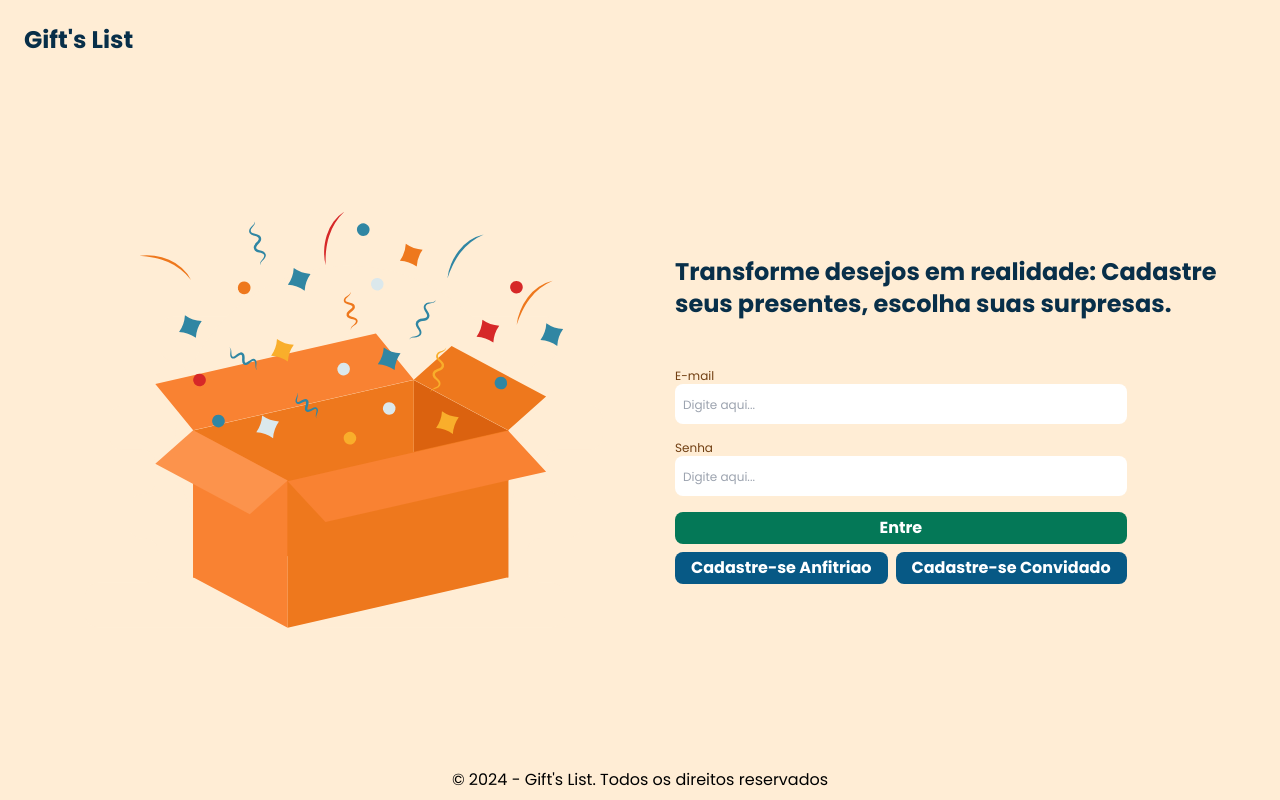
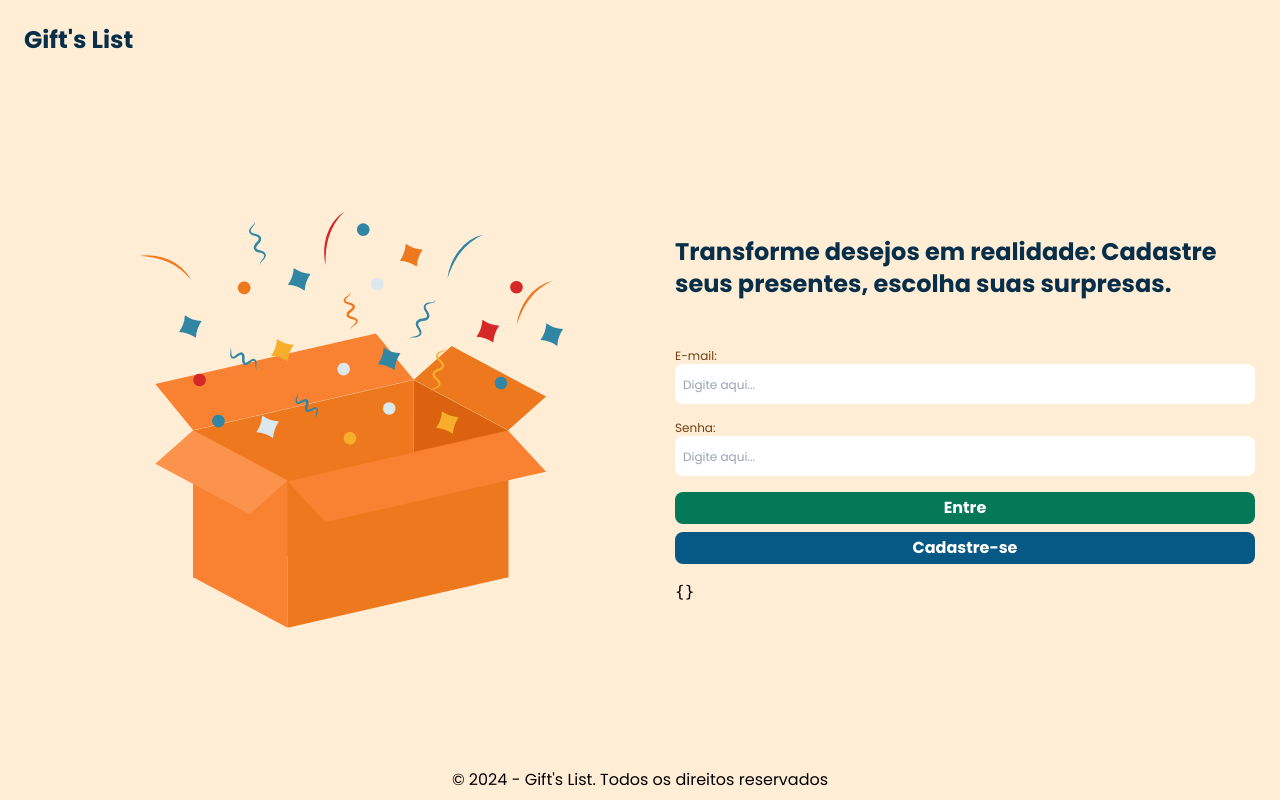
Before and after one commit to giftslist/gift-list-frontend, a Next.js app: page / in a window 1280 px wide. Built offline with nearby package versions, Linux system fonts and the light colour scheme.

Commit message:
feat: new register page, adjusting some parts

```diff
--- a/package.json
+++ b/package.json
@@ -13,6 +13,7 @@
     "next": "14.1.3",
     "react": "^18",
     "react-dom": "^18",
+    "react-hook-form": "^7.51.1",
     "tailwind-merge": "^2.2.2",
     "tailwind-variants": "^0.2.1"
   },
--- a/src/app/page.tsx
+++ b/src/app/page.tsx
@@ -1,46 +1,36 @@
 "use client";
 
-import { ChangeEvent, useState } from "react";
 import { GiftHome } from "../assets/images/gift-home";
 import { api } from "@api";
-import { Input, Template } from "@components";
+import { Template } from "@components";
+import { useForm } from "react-hook-form";
+import Link from "next/link";
 
-interface User {
+interface Login {
 	email: string;
 	password: string;
 }
 
 export default function Page() {
-	const [user, setUser] = useState<User>({
-		email: "",
-		password: "",
+	const { watch, register, handleSubmit, formState } = useForm<Login>({
+		mode: "all",
 	});
 
-	const handleEmail = (event: ChangeEvent<HTMLInputElement>) => {
-		setUser((prevUser) => ({
-			...prevUser,
-			email: event?.target.value,
-		}));
-	};
+	async function submitForm(credentials: Login) {
+		console.log(credentials);
 
-	const handlePassword = (event: ChangeEvent<HTMLInputElement>) => {
-		setUser((prevUser) => ({
-			...prevUser,
-			password: event?.target.value,
-		}));
-	};
-
-	const handleLogin = async () => {
-		try {
-			const { data } = await api.post("users/login", {
-				...user,
+		await api
+			.post("users/login", {
+				...credentials,
+			})
+			.then((response) => response.data)
+			.then((data) => {
+				alert(`ID: ${data.id}\nNome: ${data.name}\nEmail: ${data.email}`);
+			})
+			.catch((error) => {
+				alert(error?.response?.data?.message || "Erro ao logar");
 			});
-
-			alert(`ID: ${data.id}\nNome: ${data.name}\nEmail: ${data.email}`);
-		} catch (err: any) {
-			alert(err?.response?.data?.message || "Erro ao logar");
-		}
-	};
+	}
 
 	return (
 		<Template>
@@ -53,46 +43,49 @@ export default function Page() {
 						suas surpresas.
 					</h2>
 
-					<form action="" className="flex flex-col">
-						<Input
-							label="E-mail"
+					<form
+						onSubmit={handleSubmit(submitForm)}
+						className="flex flex-col w-full"
+					>
+						<label htmlFor="email" className="text-yellow-900 text-xs">
+							E-mail:
+						</label>
+						<input
+							className="p-2 rounded-lg mb-4 placeholder:text-xs"
 							placeholder="Digite aqui..."
-							name="email"
 							id="email"
-							onChange={handleEmail}
-						/>
-						<Input
-							label="Senha"
-							placeholder="Digite aqui..."
-							name="password"
-							id="password"
-							onChange={handlePassword}
+							type="email"
+							{...register("email")}
 						/>
 
-						<button
-							type="button"
-							className=" bg-emerald-700 text-white font-bold text-base py-1 rounded-lg"
-							onClick={handleLogin}
-						>
-							Entre
-						</button>
+						<label htmlFor="password" className="text-yellow-900 text-xs">
+							Senha:
+						</label>
+						<input
+							className="p-2 rounded-lg mb-4 placeholder:text-xs"
+							placeholder="Digite aqui..."
+							id="password"
+							type="password"
+							{...register("password")}
+						/>
 
-						<div className="flex flex-row justify-between w-full mt-2 gap-2">
+						<div className="w-full flex flex-col justify-center gap-2">
 							<button
-								type="button"
-								className="px-4 bg-sky-800 text-white font-bold text-base py-1 rounded-lg"
+								type="submit"
+								className=" bg-emerald-700 text-white font-bold text-base py-1 rounded-lg"
 							>
-								Cadastre-se Anfitriao
+								Entre
 							</button>
 
-							<button
-								type="button"
-								className="px-4 bg-sky-800 text-white font-bold text-base py-1 rounded-lg"
+							<Link
+								href="/register"
+								className="bg-sky-800 text-center text-white font-bold text-base py-1 rounded-lg"
 							>
-								Cadastre-se Convidado
-							</button>
+								Cadastre-se
+							</Link>
 						</div>
 					</form>
+					<pre className="mt-4">{JSON.stringify(watch(), null, 2)}</pre>
 				</div>
 			</main>
 		</Template>
--- a/src/app/register/page.tsx
+++ b/src/app/register/page.tsx
@@ -1,3 +1,89 @@
+"use client";
+
+import { Template } from "@components";
+import { useForm } from "react-hook-form";
+import { useRouter } from "next/navigation";
+import { api } from "@/api";
+
+interface Register {
+	email: string;
+	password: string;
+	passwordCheck: string;
+}
+
 export default function Page() {
-	return <h1>Register</h1>;
+	const router = useRouter();
+	const { watch, register, handleSubmit, formState } = useForm<Register>({
+		mode: "all",
+	});
+
+	async function submitForm(credentials: Register) {
+		api
+			.post("", credentials)
+			.catch((error) => error.message)
+			.finally(() => {
+				router.push("/");
+			});
+	}
+
+	return (
+		<Template back>
+			<div className="flex flex-col gap-5">
+				<div>
+					<h2 className="text-xl text-sky-950 font-bold">
+						Cadastro de usuario
+					</h2>
+					<span className="text-sky-950">
+						Insira seus dados de acesso abaixo
+					</span>
+				</div>
+
+				<form
+					onSubmit={handleSubmit(submitForm)}
+					className="flex flex-col justify-start bg-orange-200 p-5 rounded-lg"
+				>
+					<label htmlFor="email" className="text-yellow-900 text-xs">
+						E-mail:
+					</label>
+					<input
+						className="p-2 rounded-lg mb-4 placeholder:text-xs"
+						placeholder="Digite aqui..."
+						id="email"
+						type="email"
+						{...register("email")}
+					/>
+
+					<label htmlFor="password" className="text-yellow-900 text-xs">
+						Senha:
+					</label>
+					<input
+						className="p-2 rounded-lg mb-4 placeholder:text-xs"
+						placeholder="Digite aqui..."
+						id="password"
+						type="password"
+						{...register("password")}
+					/>
+
+					<label htmlFor="passwordCheck" className="text-yellow-900 text-xs">
+						Confime a senha:
+					</label>
+					<input
+						className="p-2 rounded-lg mb-4 placeholder:text-xs"
+						placeholder="Digite aqui..."
+						id="passwordCheck"
+						type="password"
+						{...register("passwordCheck")}
+					/>
+
+					<button
+						type="submit"
+						className=" bg-emerald-700 text-white font-bold text-base py-1 rounded-lg"
+					>
+						Cadastrar
+					</button>
+				</form>
+				<pre className="mt-4">{JSON.stringify(watch(), null, 2)}</pre>
+			</div>
+		</Template>
+	);
 }
--- a/src/components/header.tsx
+++ b/src/components/header.tsx
@@ -1,17 +1,21 @@
+import Link from "next/link";
+
 interface HeaderProps {
 	back?: boolean;
 }
 
 export function Header({ back }: HeaderProps) {
+	console.log(back);
+
 	return (
 		<header className="w-full p-6 flex flex-row justify-between items-center">
 			<h1 className="text-2xl text-sky-950 font-bold">Gift's List</h1>
 			{back && (
-        <button type="button">
+				<Link href="/">
 					<span className="font-bold text-base text-sky-950">
 						voltar para home &gt;
 					</span>
-        </button>
+				</Link>
 			)}
 		</header>
 	);
--- a/src/components/input.tsx
+++ b/src/components/input.tsx
@@ -13,6 +13,8 @@ export type InputProps = InputHTMLAttributes<HTMLInputElement> &
 	};
 
 export function Input({ label, className, ...props }: InputProps) {
+	console.log(props);
+
 	return (
 		<div className="flex flex-col">
 			<label htmlFor="email" className="text-yellow-900 text-xs">
```
Also changed, not shown: 1 other file (tests, documents, lock files or other folders). Lines whose indentation alone changed are shown as unchanged.
